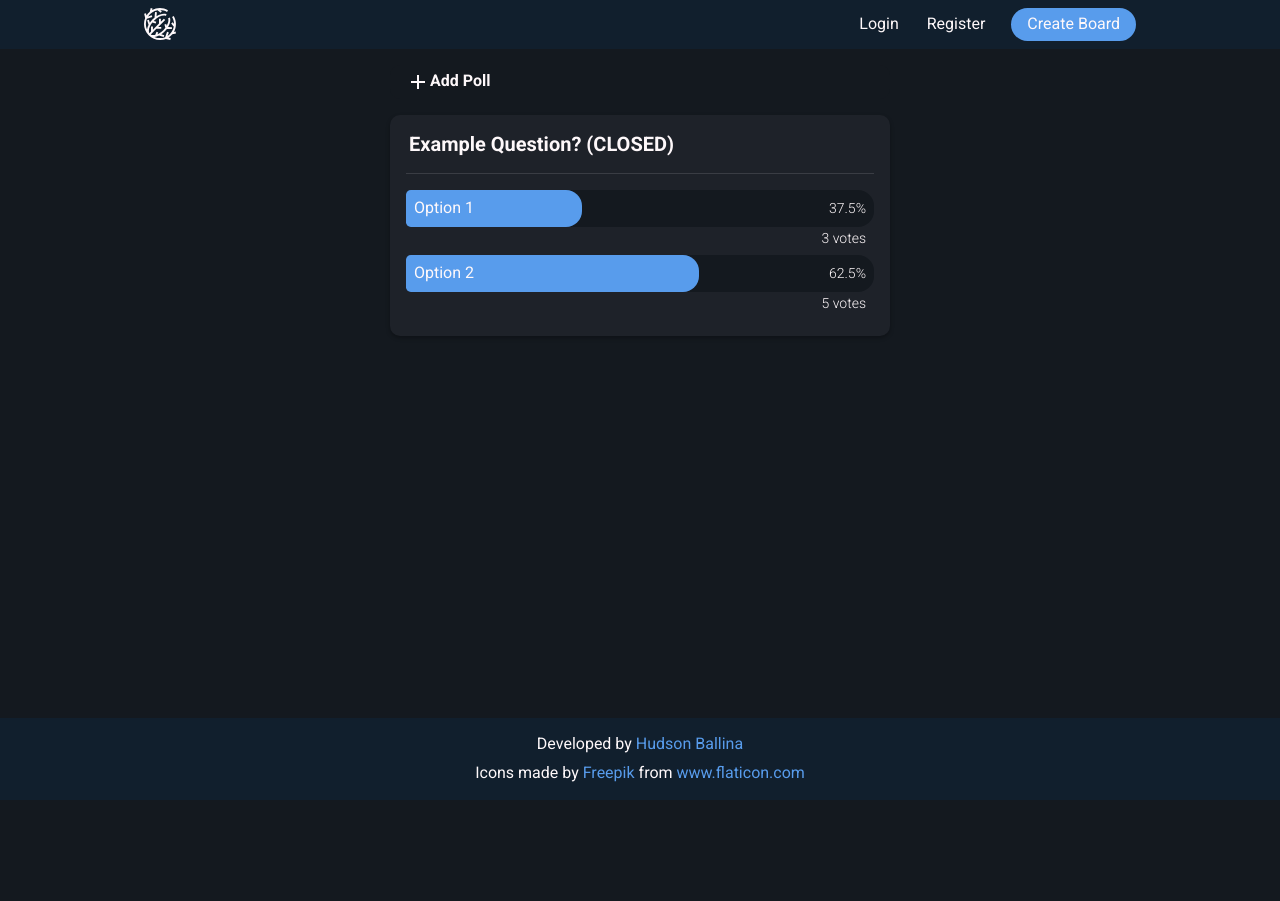
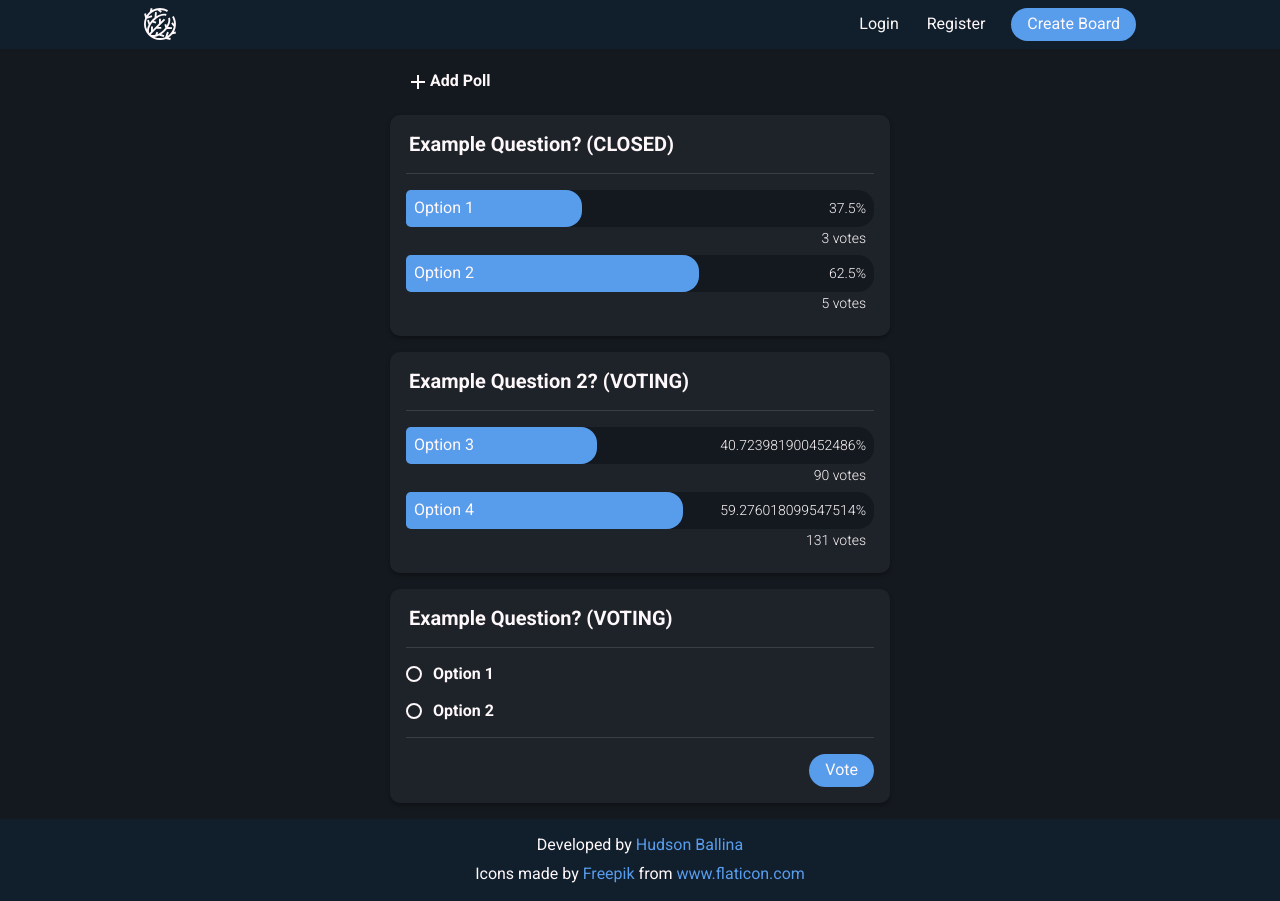
Before and after one commit to hhuuddoo/silent-classroom, a React (Create React App) app: page / in a window 1280 px wide. Before the commit the page ends 800 px from the top, so only its background shows below. Built offline with nearby package versions, Linux system fonts and the light colour scheme.

Commit message:
map open polls to window from store

```diff
--- a/src/containers/poll.js
+++ b/src/containers/poll.js
@@ -9,13 +9,13 @@ export default function Poll({ question, options, pollId }) {
       <Seperator />
 
       {/* Display options on poll panel */}
-      {options.map((option, idx) => {
+      {options.map(({ option, optionId }) => {
         return (
           <PollOption
-            key={idx}
+            key={optionId}
             option={option}
-            name={pollId}
-            id={`${pollId}_${idx}`}
+            name={`options_${pollId}`}
+            id={`option_${pollId}_${optionId}`}
           />
         );
       })}
--- a/src/pages/PollBoard.js
+++ b/src/pages/PollBoard.js
@@ -1,4 +1,4 @@
-import React, { useEffect, useState } from "react";
+import React from "react";
 import { NewPoll, Poll, PollResults } from "../containers";
 import { AddPollButton } from "../components";
 import { useStore } from "../stores/store";
@@ -7,7 +7,6 @@ import { observer } from "mobx-react-lite";
 const PollBoard = observer(() => {
   // Access store context
   const store = useStore();
-  const [polls, setPolls] = useState([]);
 
   return (
     <>
@@ -29,19 +28,15 @@ const PollBoard = observer(() => {
           />
         ))}
 
-        {/* <PollResults question="What is 0 + 1" /> */}
-
-        {/* Display polls */}
-        {polls.map(({ question, options }, idx) => {
-          return (
-            <Poll
-              question={question}
-              options={options}
-              key={idx}
-              pollId={idx} // CHANGE TO POLL ID FROM FIREBASE
-            />
-          );
-        })}
+        {/* Display open polls */}
+        {store.openPolls.map((poll) => (
+          <Poll
+            key={poll.pollId}
+            pollId={poll.pollId}
+            question={poll.question}
+            options={poll.options}
+          />
+        ))}
       </div>
     </>
   );
--- a/src/stores/store.js
+++ b/src/stores/store.js
@@ -9,7 +9,7 @@ class PollStore {
       pollId: 0,
       status: STATUS.CLOSED,
       question: "Example Question? (CLOSED)",
-      totalVotes: 8,
+      totalVotes: 8, // Add reference to votes
       options: [
         { optionId: 1, option: "Option 1", votes: 3 },
         { optionId: 2, option: "Option 2", votes: 5 },
@@ -23,6 +23,16 @@ class PollStore {
       options: [
         { optionId: 1, option: "Option 1", votes: 3 },
         { optionId: 2, option: "Option 2", votes: 5 },
+      ],
+    },
+    {
+      pollId: 2,
+      status: STATUS.CLOSED,
+      question: "Example Question 2? (VOTING)",
+      totalVotes: 221,
+      options: [
+        { optionId: 1, option: "Option 3", votes: 90 },
+        { optionId: 2, option: "Option 4", votes: 131 },
       ],
     },
   ];
```
